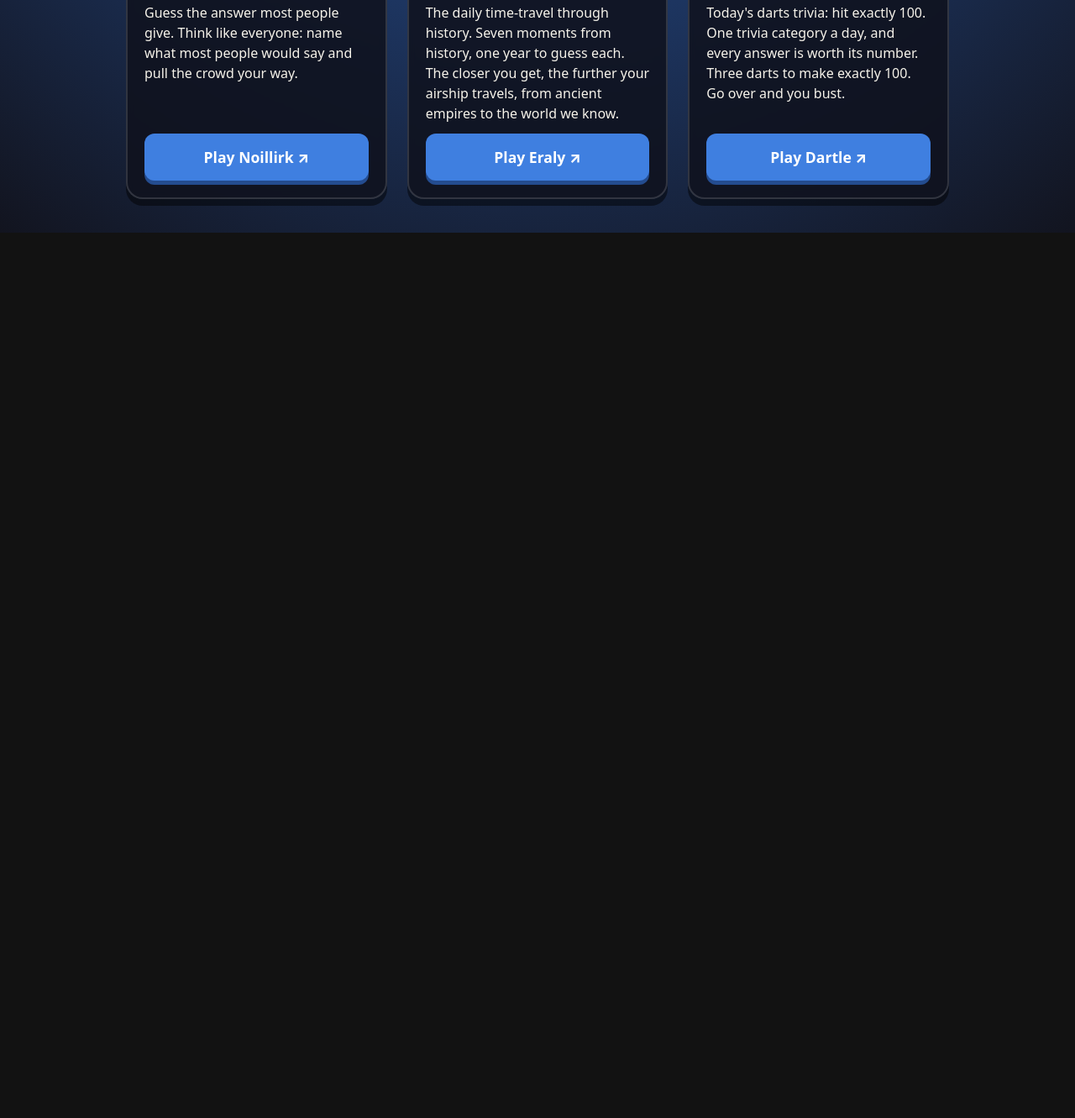
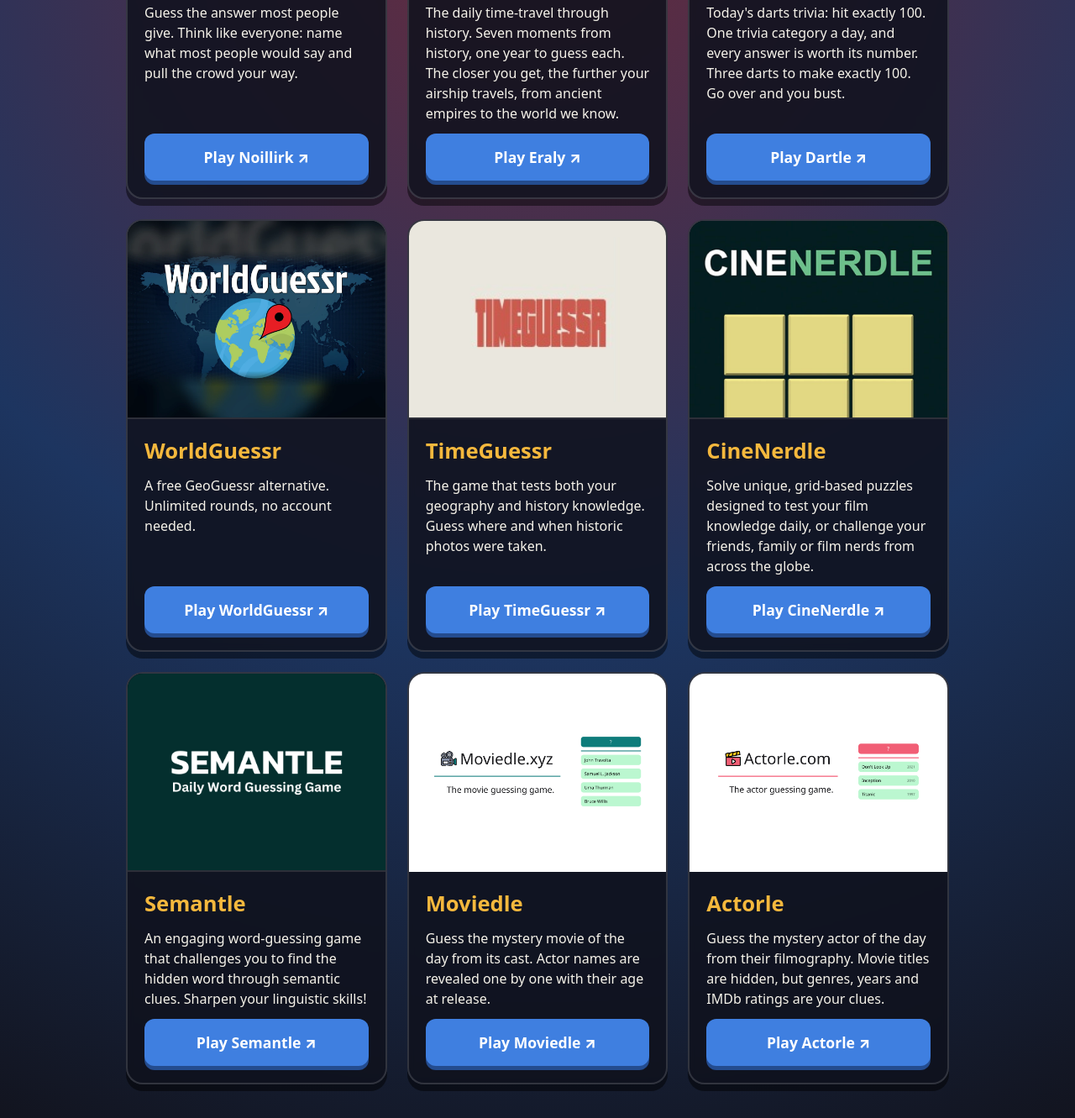
Before and after one commit to frenchfrenchfrench/stinkyaifric-site, a plain HTML site: page index.html in a window 1280 px wide. Shown: the part 1099-2430 px from the top of the page at 84% size. Before the commit the page ends 1376 px from the top, so only its background shows below. Drawn offline with Linux system fonts and the light colour scheme; animation ran at ten frames a second.

Commit message:
Add WorldGuessr, TimeGuessr, CineNerdle, Semantle, Moviedle and Actorle

```diff
--- a/index.html
+++ b/index.html
@@ -105,6 +105,88 @@
             <a class="button secondary" href="https://www.alldle.net/game/dartle" target="_blank" rel="noopener">Play Dartle ↗</a>
           </div>
         </article>
+
+        <article class="card">
+          <a class="card-image" href="https://www.worldguessr.com" target="_blank" rel="noopener" tabindex="-1" aria-hidden="true">
+            <img src="images/worldguessr.webp" alt="" width="1200" height="1200" style="object-position: center" />
+          </a>
+          <div class="card-body">
+            <h2>WorldGuessr</h2>
+            <p>A free GeoGuessr alternative. Unlimited rounds, no account needed.</p>
+            <a class="button secondary" href="https://www.worldguessr.com" target="_blank" rel="noopener">Play WorldGuessr ↗</a>
+          </div>
+        </article>
+
+        <article class="card">
+          <a class="card-image" href="https://timeguessr.com" target="_blank" rel="noopener" tabindex="-1" aria-hidden="true">
+            <img src="images/timeguessr.png" alt="" width="260" height="200" style="object-position: center" />
+          </a>
+          <div class="card-body">
+            <h2>TimeGuessr</h2>
+            <p>
+              The game that tests both your geography and history knowledge. Guess where and when historic photos were
+              taken.
+            </p>
+            <a class="button secondary" href="https://timeguessr.com" target="_blank" rel="noopener">Play TimeGuessr ↗</a>
+          </div>
+        </article>
+
+        <article class="card">
+          <a class="card-image" href="https://www.cinenerdle.app" target="_blank" rel="noopener" tabindex="-1" aria-hidden="true">
+            <img src="images/cinenerdle.png" alt="" width="810" height="1080" style="object-position: center top" />
+          </a>
+          <div class="card-body">
+            <h2>CineNerdle</h2>
+            <p>
+              Solve unique, grid-based puzzles designed to test your film knowledge daily, or challenge your friends,
+              family or film nerds from across the globe.
+            </p>
+            <a class="button secondary" href="https://www.cinenerdle.app" target="_blank" rel="noopener">Play CineNerdle ↗</a>
+          </div>
+        </article>
+
+        <article class="card">
+          <a class="card-image" href="https://semantle.com" target="_blank" rel="noopener" tabindex="-1" aria-hidden="true">
+            <img src="images/semantle.png" alt="" width="1200" height="628" style="object-position: center" />
+          </a>
+          <div class="card-body">
+            <h2>Semantle</h2>
+            <p>
+              An engaging word-guessing game that challenges you to find the hidden word through semantic clues.
+              Sharpen your linguistic skills!
+            </p>
+            <a class="button secondary" href="https://semantle.com" target="_blank" rel="noopener">Play Semantle ↗</a>
+          </div>
+        </article>
+
+        <article class="card">
+          <!-- "fit" shows the whole wide banner (on white) instead of cropping its sides. -->
+          <a class="card-image fit" href="https://moviedle.xyz" target="_blank" rel="noopener" tabindex="-1" aria-hidden="true">
+            <img src="images/moviedle.png" alt="" width="1200" height="630" />
+          </a>
+          <div class="card-body">
+            <h2>Moviedle</h2>
+            <p>
+              Guess the mystery movie of the day from its cast. Actor names are revealed one by one with their age at
+              release.
+            </p>
+            <a class="button secondary" href="https://moviedle.xyz" target="_blank" rel="noopener">Play Moviedle ↗</a>
+          </div>
+        </article>
+
+        <article class="card">
+          <a class="card-image fit" href="https://actorle.com" target="_blank" rel="noopener" tabindex="-1" aria-hidden="true">
+            <img src="images/actorle.png" alt="" width="1200" height="630" />
+          </a>
+          <div class="card-body">
+            <h2>Actorle</h2>
+            <p>
+              Guess the mystery actor of the day from their filmography. Movie titles are hidden, but genres, years
+              and IMDb ratings are your clues.
+            </p>
+            <a class="button secondary" href="https://actorle.com" target="_blank" rel="noopener">Play Actorle ↗</a>
+          </div>
+        </article>
       </div>
     </main>
 
--- a/style.css
+++ b/style.css
@@ -93,6 +93,16 @@ main {
   transition: transform 300ms ease;
 }
 
+/* Wide banners: show the whole picture on white instead of cropping the sides. */
+.card-image.fit {
+  background: #fff;
+}
+
+.card-image.fit img {
+  object-fit: contain;
+  object-position: center;
+}
+
 /* Keep the Krillion title and boat in view when cropped. */
 .card-image img.krillion-image {
   object-position: center 40%;
```
Also changed, not shown: images/actorle.png (added), images/cinenerdle.png (added), images/moviedle.png (added), images/semantle.png (added), images/timeguessr.png (added), images/worldguessr.webp (added).
